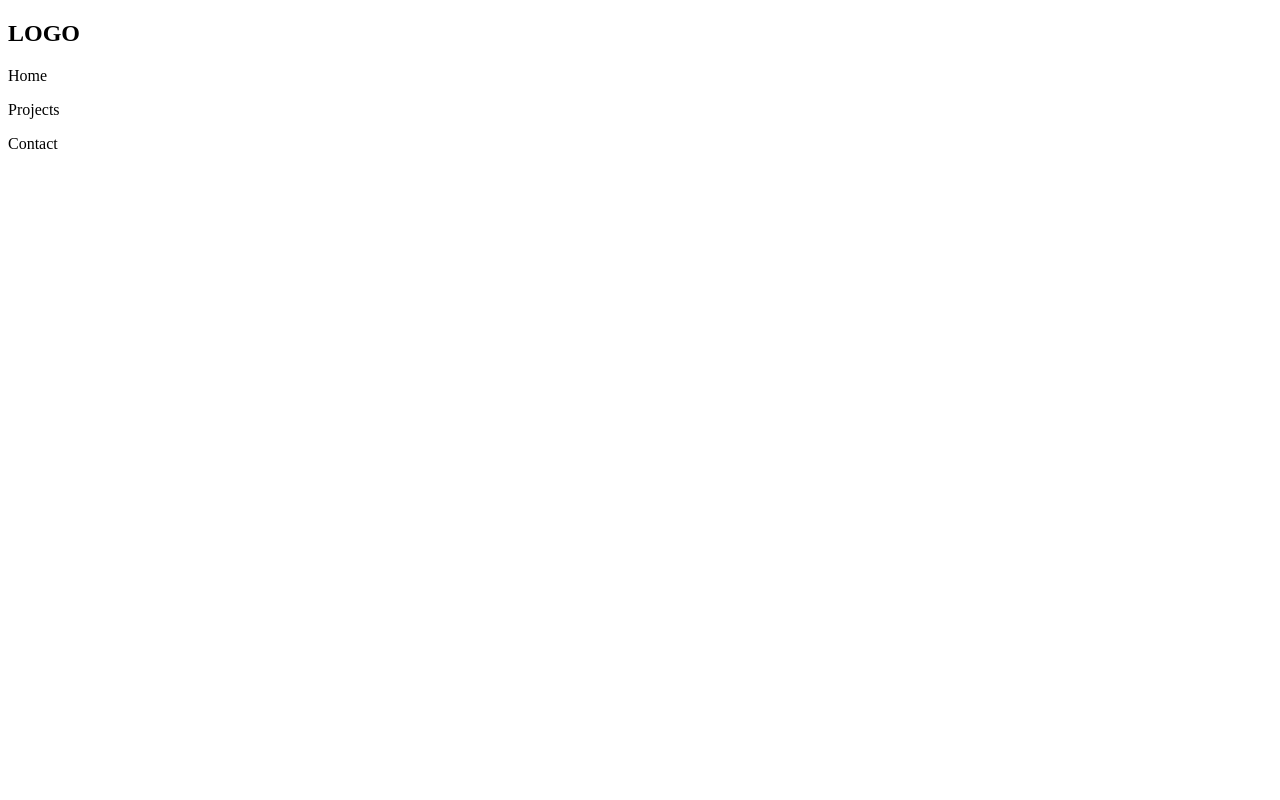
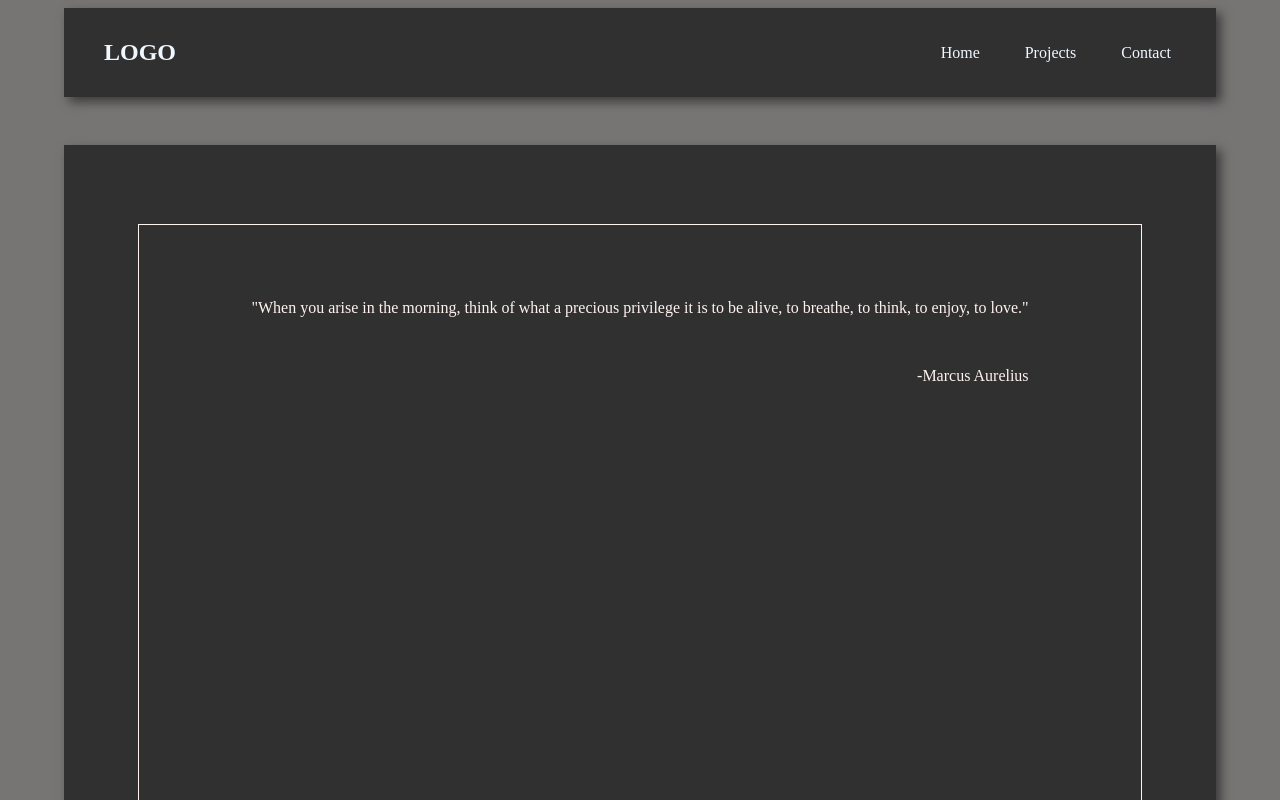
Before and after one commit to Kevx17/Personal_website, a website built with webpack: page src/index.html in a window 1280 px wide. Shown: the top 800 px of the page. Built offline with nearby package versions, Linux system fonts and the light colour scheme.

Commit message:
worked on the home  page kiss kiss

```diff
--- a/package.json
+++ b/package.json
@@ -9,7 +9,9 @@
   "author": "Kevin",
   "license": "ISC",
   "dependencies": {
+    "css-loader": "^7.1.2",
     "html-webpack-plugin": "^5.6.0",
+    "style-loader": "^4.0.0",
     "webpack": "^5.92.1"
   },
   "devDependencies": {
--- a/src/index.html
+++ b/src/index.html
@@ -6,8 +6,8 @@
     <title>Document</title>
 </head>
 <body>
-    <head>
-        <div>
+    <header>
+        <div id="logo">
             <!--Logo(img later)-->
             <h2>LOGO</h2>
         </div>
@@ -16,6 +16,16 @@
             <p>Projects</p>
             <p>Contact</p>
         </nav>
-    </head>
+    </header>
+    <main>
+        <div id="content">
+            <div class="quote">
+                <br>
+                <p>"When you arise in the morning, think of what a precious privilege it is to be alive, to breathe, to think, to enjoy, to love."</p>
+                <br>
+                <p id="name">-Marcus Aurelius</p>
+            </div>
+        </div>
+    </main>
 </body>
 </html>
--- a/src/index.js
+++ b/src/index.js
@@ -0,0 +1 @@
+import  './style.css'
--- /dev/null
+++ b/src/style.css
@@ -0,0 +1,53 @@
+body{
+    background-color: rgb(119, 116, 116);
+    display: grid;
+    gap: 48px;
+    height: 170vh;
+}
+
+header{
+    display: flex;
+    background-color: rgb(48, 48, 48);
+    color: aliceblue;
+    box-shadow: 5px 5px 10px rgba(0, 0, 0, 0.5);
+    width: 90vw;
+    justify-self: center;
+}
+
+nav{
+    flex-grow: 1;
+    display: flex;
+    justify-content: space-evenly;
+    align-self: center;
+}
+
+#logo{
+    flex-grow: 4;
+    display: flex;
+    padding-left: 40px;
+    align-self: center;
+}
+
+main{
+    background-color: rgb(48, 48, 48);
+    width: 90vw;
+    height: 150vh;
+    justify-self: center;
+    box-shadow: 5px 5px 10px rgba(0, 0, 0, 0.5);
+    display: grid;
+    place-items: center;
+}
+
+#content{
+    width: 80%;
+    height: 80%;
+    border: 1px solid rgb(255, 243, 240);
+    color: rgb(255, 243, 240);
+    display: grid;
+    justify-content: center;
+    padding: 40px;
+}
+
+#name{
+    text-align: end;
+}
--- a/webpack.config.js
+++ b/webpack.config.js
@@ -14,4 +14,12 @@ module.exports = {
     filename: 'main.js',
     path: path.resolve(__dirname, 'dist'),
   },
+  module: {
+    rules: [
+     {
+         test: /\.css$/i,
+         use: ['style-loader', 'css-loader'],
+       },
+    ],
+  },
 };
```
Also changed, not shown: 1 other file.
